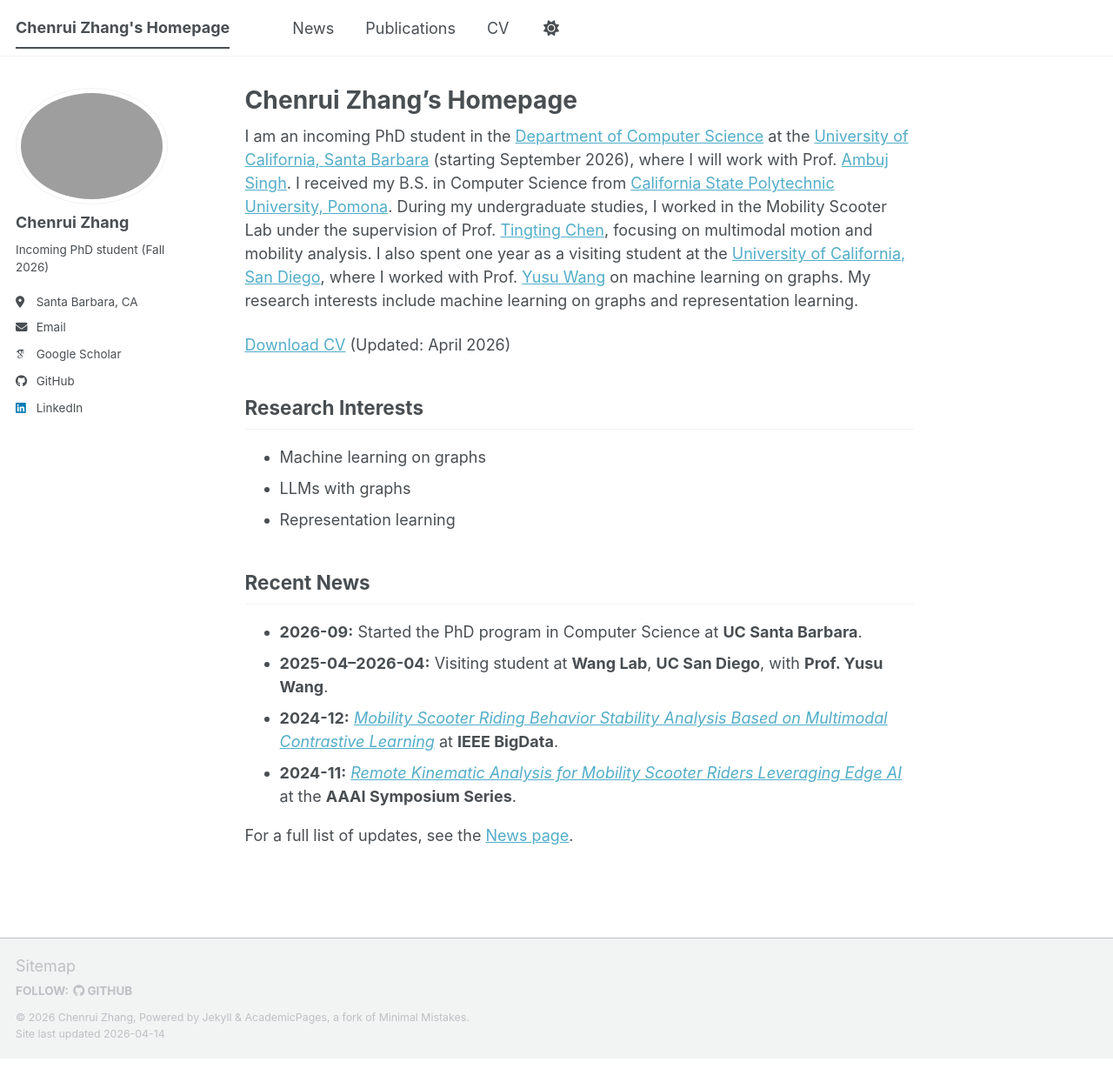
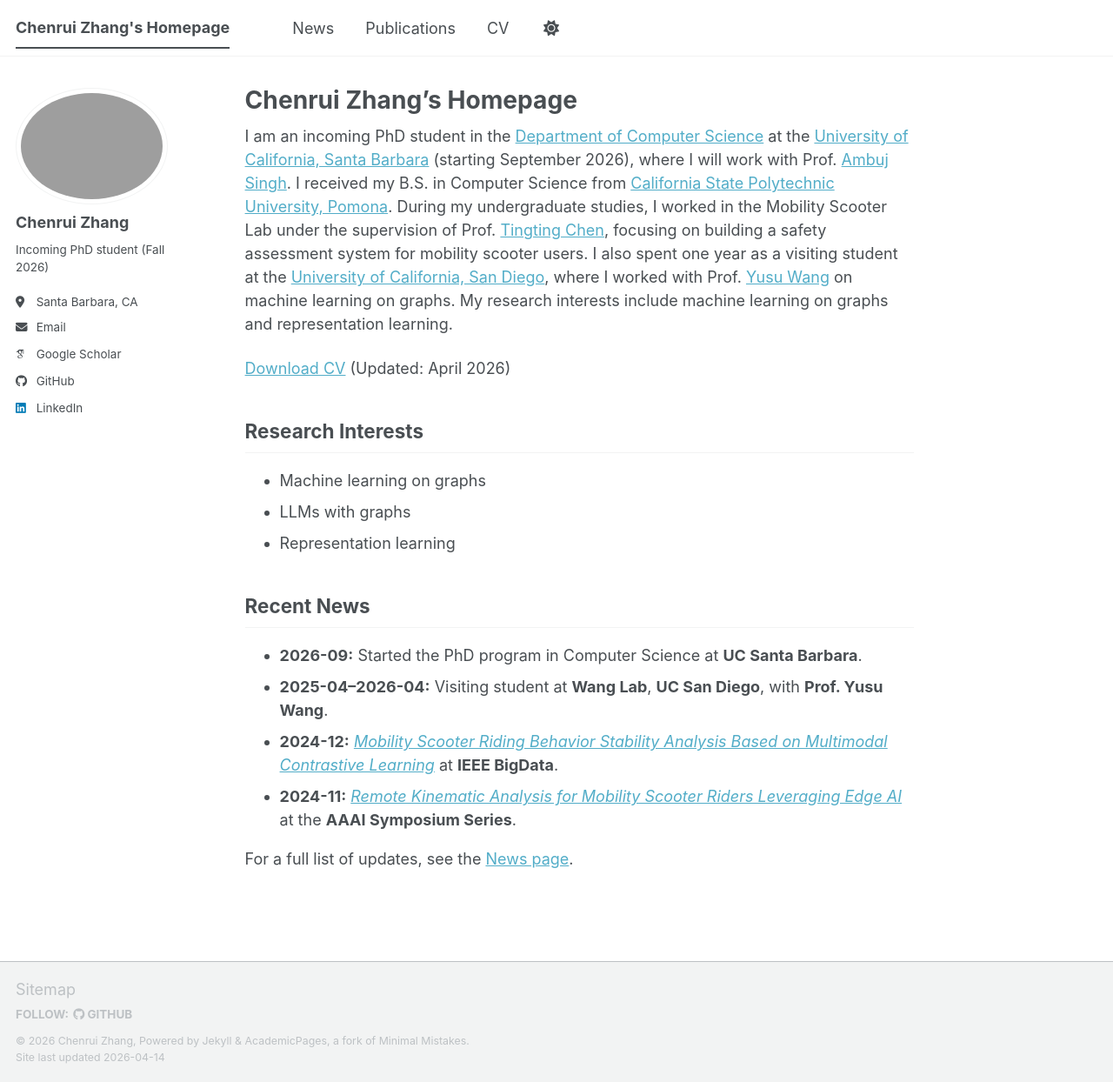
Before and after one commit to Zhang-Chenrui/zhang-chenrui.github.io, a Jekyll site: the page built from _pages/about.md, in a window 1280 px wide and 1244 px high. Shown: the whole window at 87% size. Built offline with Jekyll 4.4.1, drawn with Linux system fonts in a browser that asks for light colours; some web fonts are replaced; a script bundle is joined from its source files by our own code; library files that are not in the unit come from our copies.

```diff
--- a/_pages/about.md
+++ b/_pages/about.md
@@ -7,7 +7,7 @@ redirect_from:
   - /about.html
 ---
 
-I am an incoming PhD student in the [Department of Computer Science](https://www.cs.ucsb.edu/) at the [University of California, Santa Barbara](https://www.ucsb.edu/) (starting September 2026), where I will work with Prof. [Ambuj Singh](https://cs.ucsb.edu/people/faculty/ambuj-k-singh). I received my B.S. in Computer Science from [California State Polytechnic University, Pomona](https://www.cpp.edu/). During my undergraduate studies, I worked in the Mobility Scooter Lab under the supervision of Prof. [Tingting Chen](https://www.cpp.edu/faculty/tingtingchen/index.shtml), focusing on multimodal motion and mobility analysis. I also spent one year as a visiting student at the [University of California, San Diego](https://www.ucsd.edu/), where I worked with Prof. [Yusu Wang](https://scholar.google.com/citations?user=L7jhqMIAAAAJ&hl=en) on machine learning on graphs. My research interests include machine learning on graphs and representation learning.
+I am an incoming PhD student in the [Department of Computer Science](https://www.cs.ucsb.edu/) at the [University of California, Santa Barbara](https://www.ucsb.edu/) (starting September 2026), where I will work with Prof. [Ambuj Singh](https://cs.ucsb.edu/people/faculty/ambuj-k-singh). I received my B.S. in Computer Science from [California State Polytechnic University, Pomona](https://www.cpp.edu/). During my undergraduate studies, I worked in the Mobility Scooter Lab under the supervision of Prof. [Tingting Chen](https://www.cpp.edu/faculty/tingtingchen/index.shtml), focusing on building a safety assessment system for mobility scooter users. I also spent one year as a visiting student at the [University of California, San Diego](https://www.ucsd.edu/), where I worked with Prof. [Yusu Wang](https://scholar.google.com/citations?user=L7jhqMIAAAAJ&hl=en) on machine learning on graphs. My research interests include machine learning on graphs and representation learning.
 
 [Download CV](/files/Chenrui_s_final_Resume_for_research.pdf) (Updated: April 2026)
 
```
